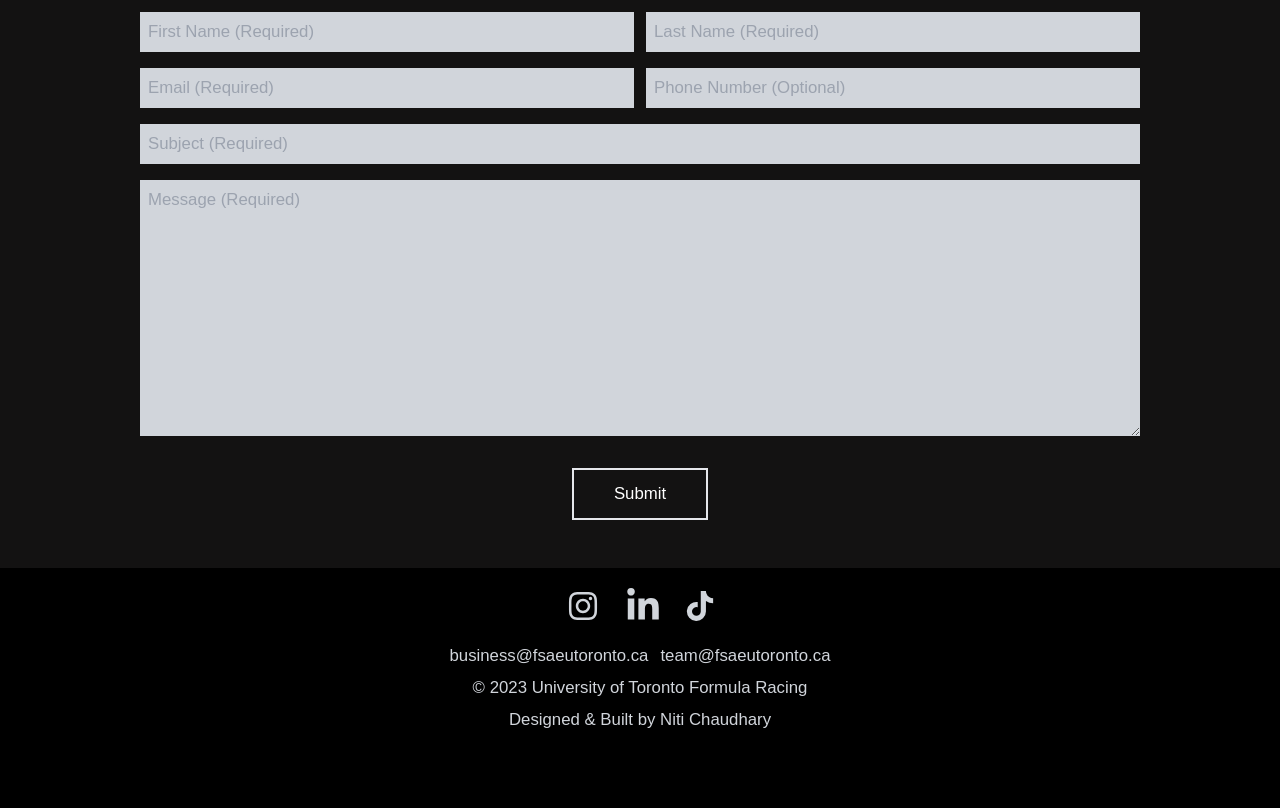
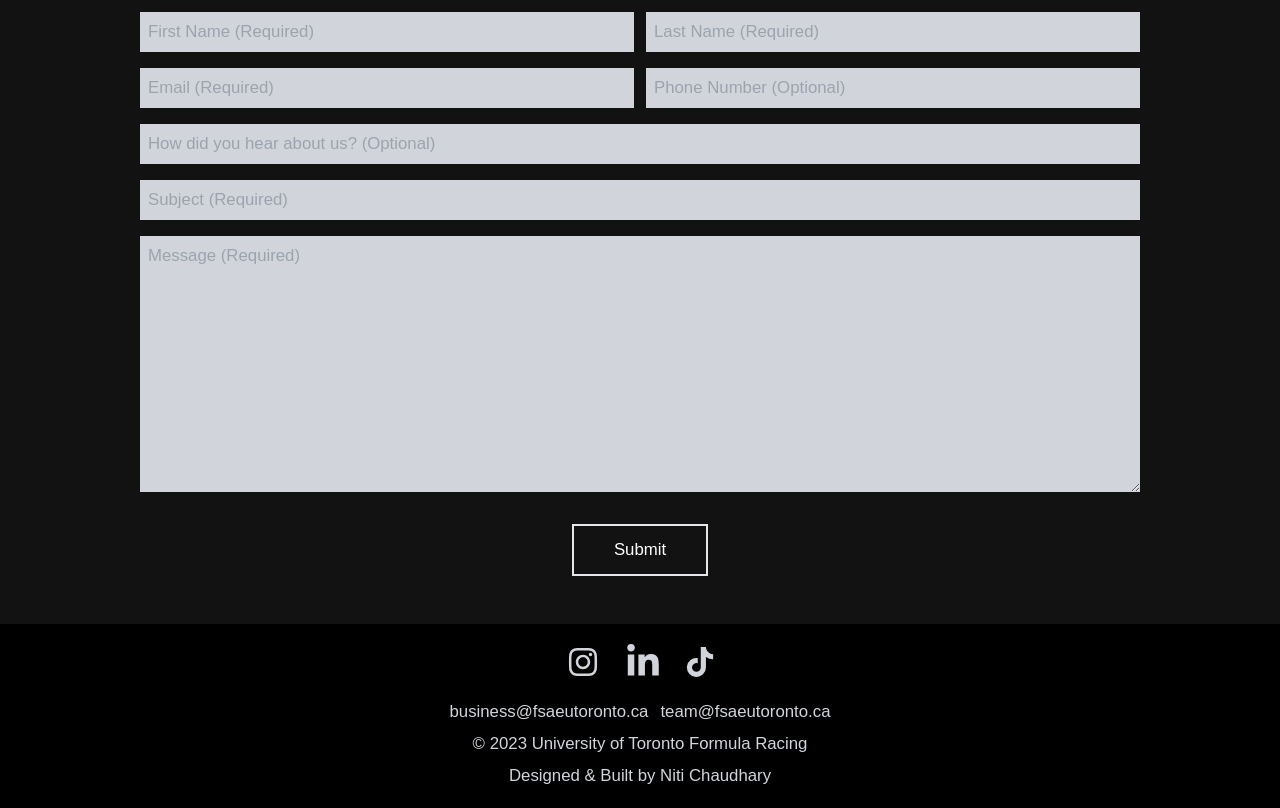
Before and after one commit to nitic04/UTFR-Website, a React (Create React App) app: page /joinUs in a window 1280 px wide. Shown: the part 2200-3008 px from the top of the page. Before the commit the page ends 2952 px from the top, so only its background shows below. Built offline with nearby package versions, Linux system fonts and the light colour scheme; the HTML template or start-up script is replaced by a standard one.

Commit message:
Added field to contact form

```diff
--- a/src/components/JoinUs.jsx
+++ b/src/components/JoinUs.jsx
@@ -1,4 +1,4 @@
-import React, { useRef } from 'react'
+import React, { useRef, useState } from 'react'
 import HeaderImage from '../assets/TeamMembers/ActionPhotos/chassis_pic.webp'
 // import DVPic from '../assets/TeamMembers/ActionPhotos/dv_pic.jpeg'
 import ErgoPic from '../assets/TeamMembers/ActionPhotos/ergo_pic.jpeg'
@@ -103,6 +103,7 @@ const History = () => {
             <input className='mt-4 p-2 bg-gray-300 w-full' type="email" placeholder='Email (Required)' name='email' required/>
             <input className='mt-4 p-2 bg-gray-300 w-full' type="tel" placeholder='Phone Number (Optional)' name='phone'/>
           </div>
+          <input className='mt-4 p-2 bg-gray-300' type="text" placeholder='How did you hear about us? (Optional)' name='aboutUs'/>
           <input className='mt-4 p-2 bg-gray-300' type="text" placeholder='Subject (Required)' name='subject' required/>
           <textarea className='mt-4 p-2 bg-gray-300' name="message" rows="10" placeholder='Message (Required)' required></textarea>
           <button type="submit" className='text-white border-2 transition duration-200 hover:bg-[#0190cd] hover:border-[#0190cd] px-10 py-3 my-8 mx-auto flex items-center'>Submit</button>
```
Also changed, not shown: src/components/MailchimpNewsletterSignup.jsx (deleted), src/components/NewsletterSignUp.jsx (added).
